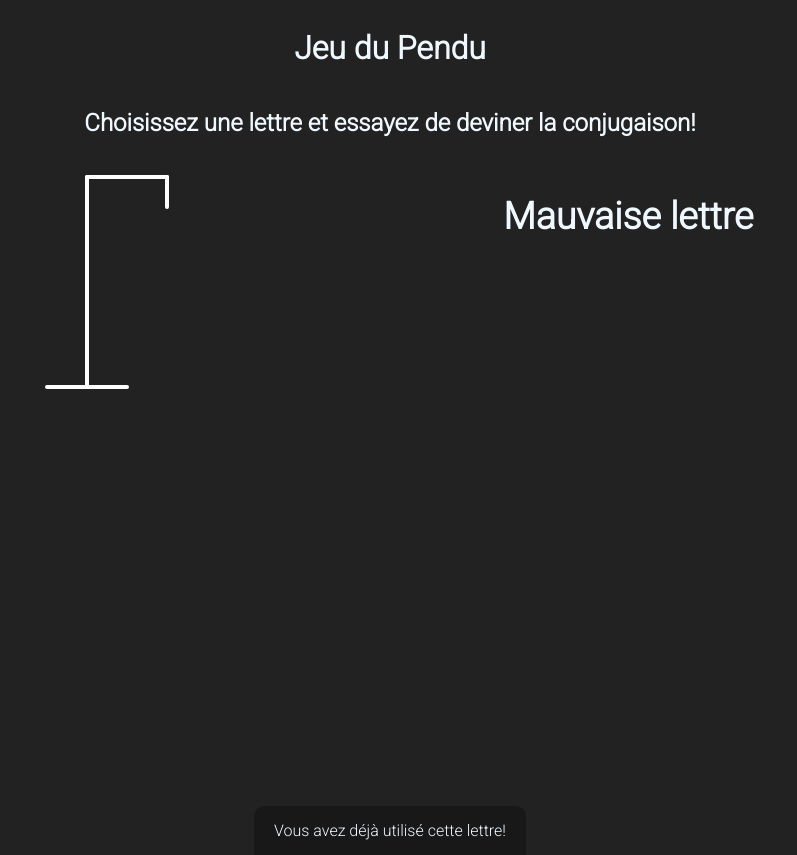
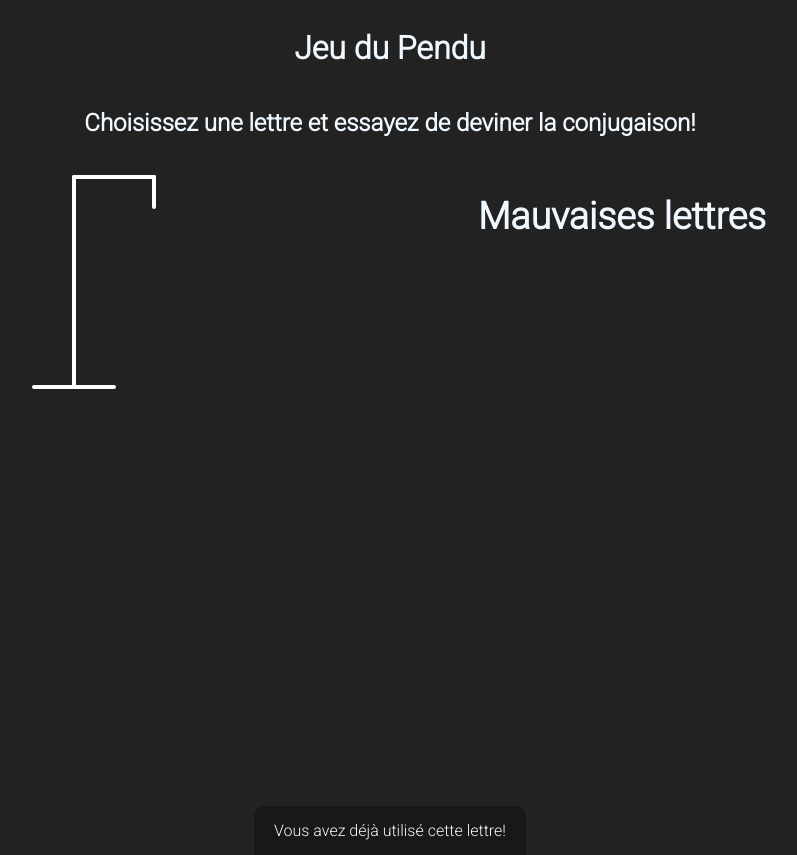
Before and after one commit to LethycyaKhathrynn/allerjeudupendu, a plain HTML site: page index.html in a window 1280 px wide. Shown: the whole page, without its empty margins (258-1055 px from the left). Drawn offline with Linux system fonts and the light colour scheme.

Commit message:
Update index.html

```diff
--- a/index.html
+++ b/index.html
@@ -39,7 +39,7 @@
       </div>
 
       <div class="letras-erradas-container">
-        <h3>Mauvaise lettre</h3>
+        <h3>Mauvaises lettres</h3>
       </div>
     </div>
 
```
